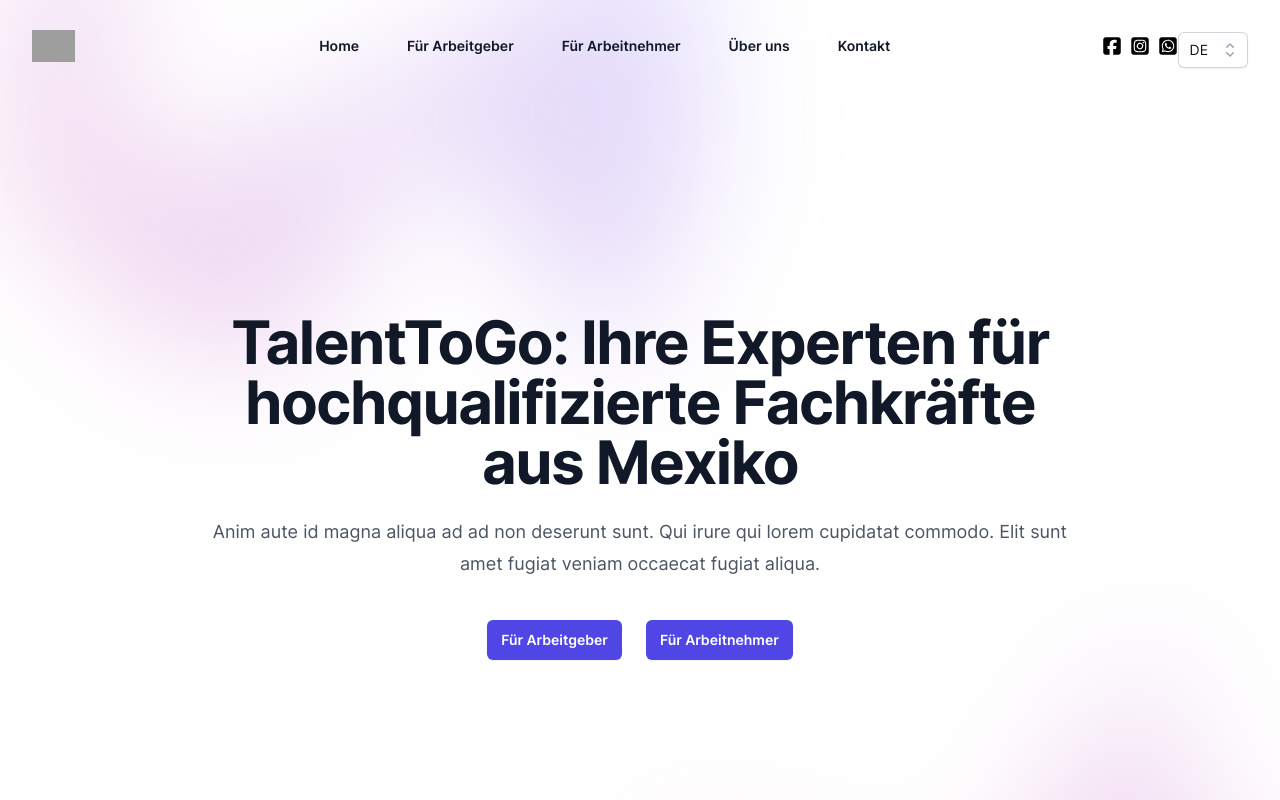
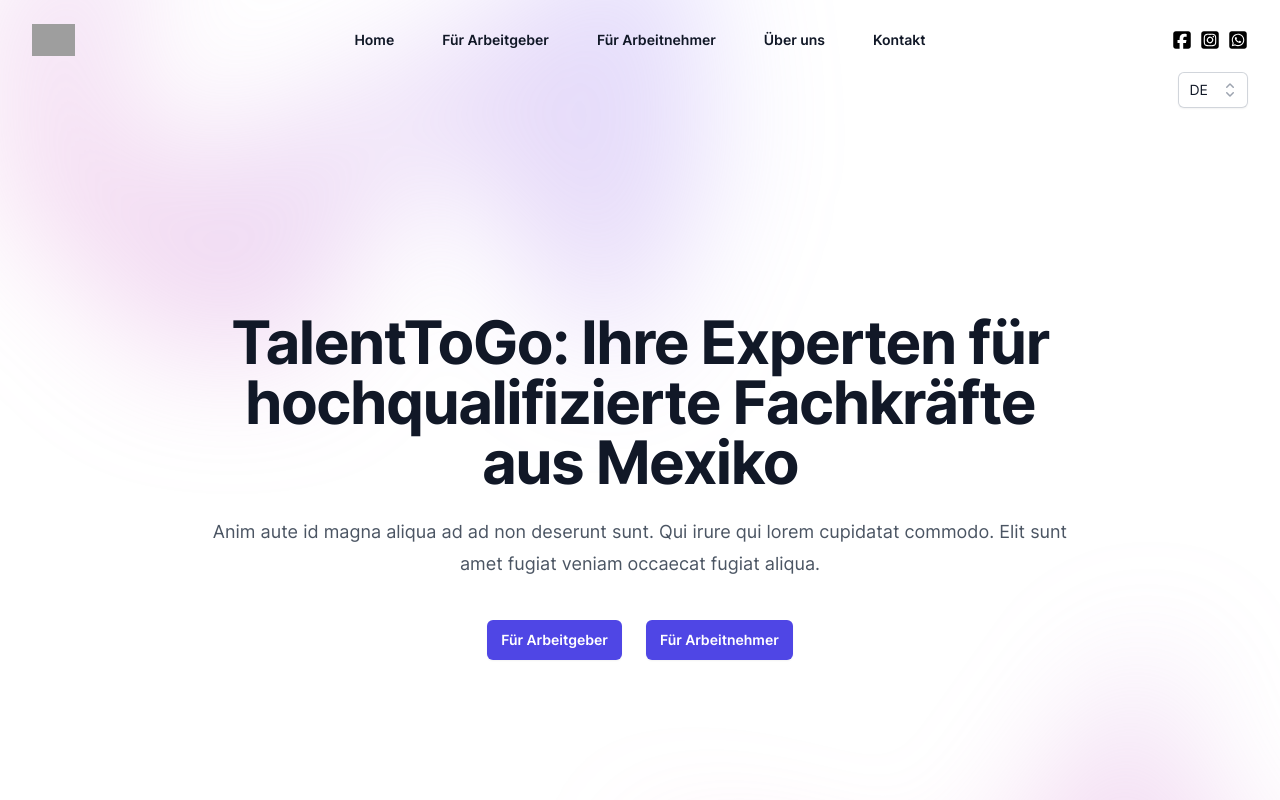
Before and after one commit to thomaserdmenger/TalentToGo, a React (Vite) app in the folder frontend/: page / in a window 1280 px wide. Shown: the top 800 px of the page. Built offline with nearby package versions, Linux system fonts and the light colour scheme; grey boxes are pictures that could not be loaded.

Commit message:
Position absolute Select Language Field

```diff
--- a/frontend/src/components/Hero.jsx
+++ b/frontend/src/components/Hero.jsx
@@ -16,7 +16,7 @@
   return (
     <div className="bg-white">
       <header className="absolute inset-x-0 top-0 z-50">
-        <nav className="flex items-center justify-between p-6 lg:px-8" aria-label="Global">
+        <nav className="flex items-center justify-between p-6 lg:px-8 relative" aria-label="Global">
           <div className="flex lg:flex-1">
             <a href="#" className="-m-1.5 p-1.5">
               <span className="sr-only">Talent To Go</span>
@@ -70,7 +70,7 @@
               <FaSquareWhatsapp size={20} />
             </a>
           </div>
-          <div>
+          <div className="fixed top-16 right-8">
             <LanguageSelect />
           </div>
         </nav>
```
